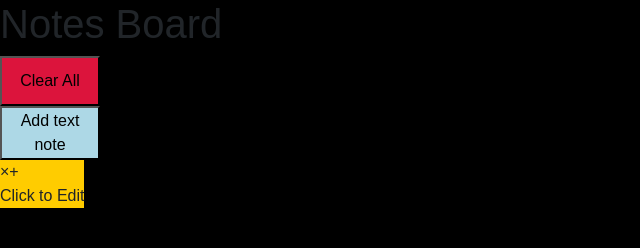
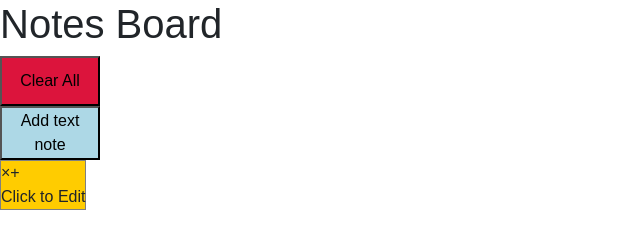
Before and after one commit to lesley-byte/Post-It-ly, a plain HTML site: page index.html in a window 1280 px wide. Both pictures are taken after a click on the button "Add text note". Shown: the whole page, without its empty margins (0-640 px from the left). Drawn offline with nearby package versions, Linux system fonts and the light colour scheme.

Commit message:
Changed id to class

```diff
--- a/assets/style.css
+++ b/assets/style.css
@@ -1,6 +1,6 @@
 body {
     font-family: sans-serif;
-    background-color: #000000;
+    background-color: #ffffff;
 }
 .btn-group button{
     cursor: pointer;
@@ -30,9 +30,7 @@ body {
 #add-list-btn:hover {
     background-color: burlywood;
 }
-=======
-    background-color: #ffffff;
-}
+
 
 .btn-group button{
     cursor: pointer;
@@ -72,9 +70,8 @@ body {
     background-color: burlywood;
 }
 
-#note {
+.note {
     border: 1px solid grey;
     background-color:lemonchiffon;
     display: inline-block;
-    transition: transform 0.3s ease-in-out;
 }
```
